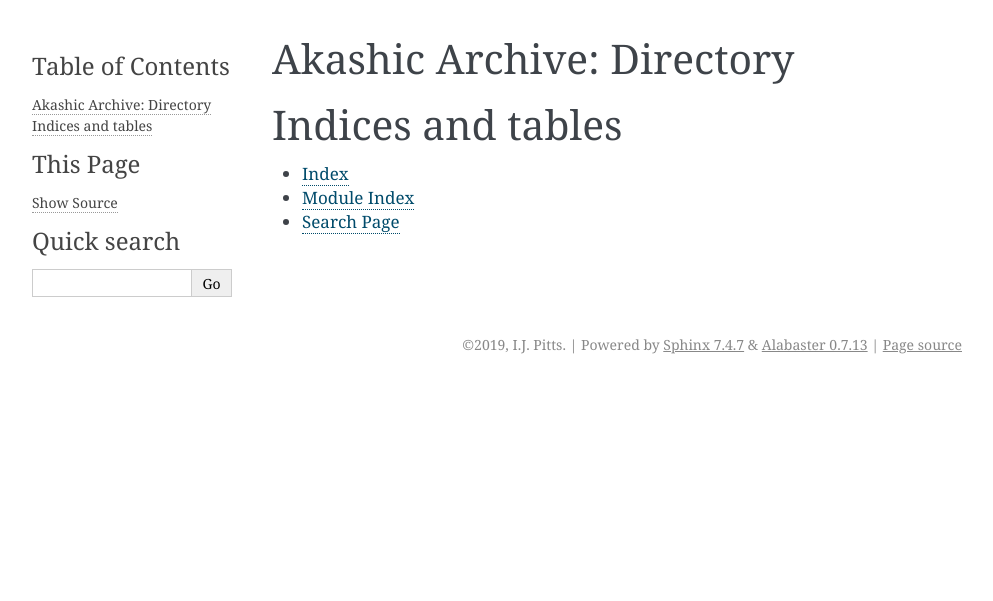
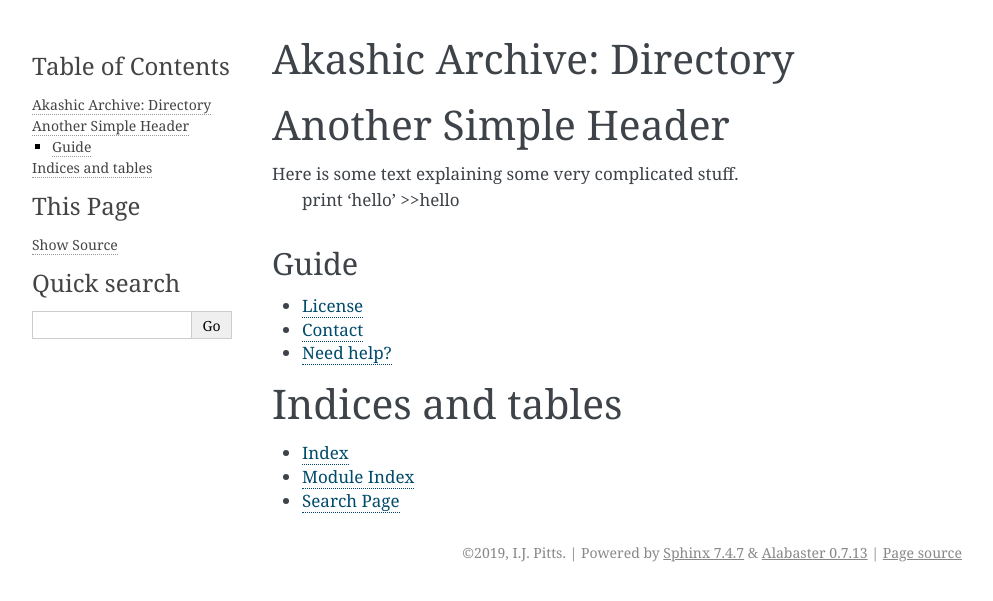
Before and after one commit to FenrirPr1me/akasha, a Sphinx documentation site: the page built from docs/source/index.rst, in a window 1280 px wide. Shown: the top 601 px of the page, without its empty margins (148-1141 px from the left). Built offline with Sphinx 7.4.7, drawn with Linux system fonts in a browser that asks for light colours.

Commit message:
added license and help page placeholders

```diff
--- /dev/null
+++ b/docs/source/help.rst
@@ -0,0 +1,4 @@
+Need help?
+=========
+
+If you're having trouble, google that shit.
--- a/docs/source/index.rst
+++ b/docs/source/index.rst
@@ -1,9 +1,21 @@
 Akashic Archive: Directory
 ==================================
 
+Another Simple Header
+=====================
+
+Here is some text explaining some very complicated stuff.
+    print 'hello'
+    >>hello
+
+Guide
+^^^^^
+
 .. toctree::
    :maxdepth: 2
-   :caption: Contents:
+
+   license
+   help
 
 
 
```
Also changed, not shown: docs/source/license.rst (added, +12 -0 lines).
